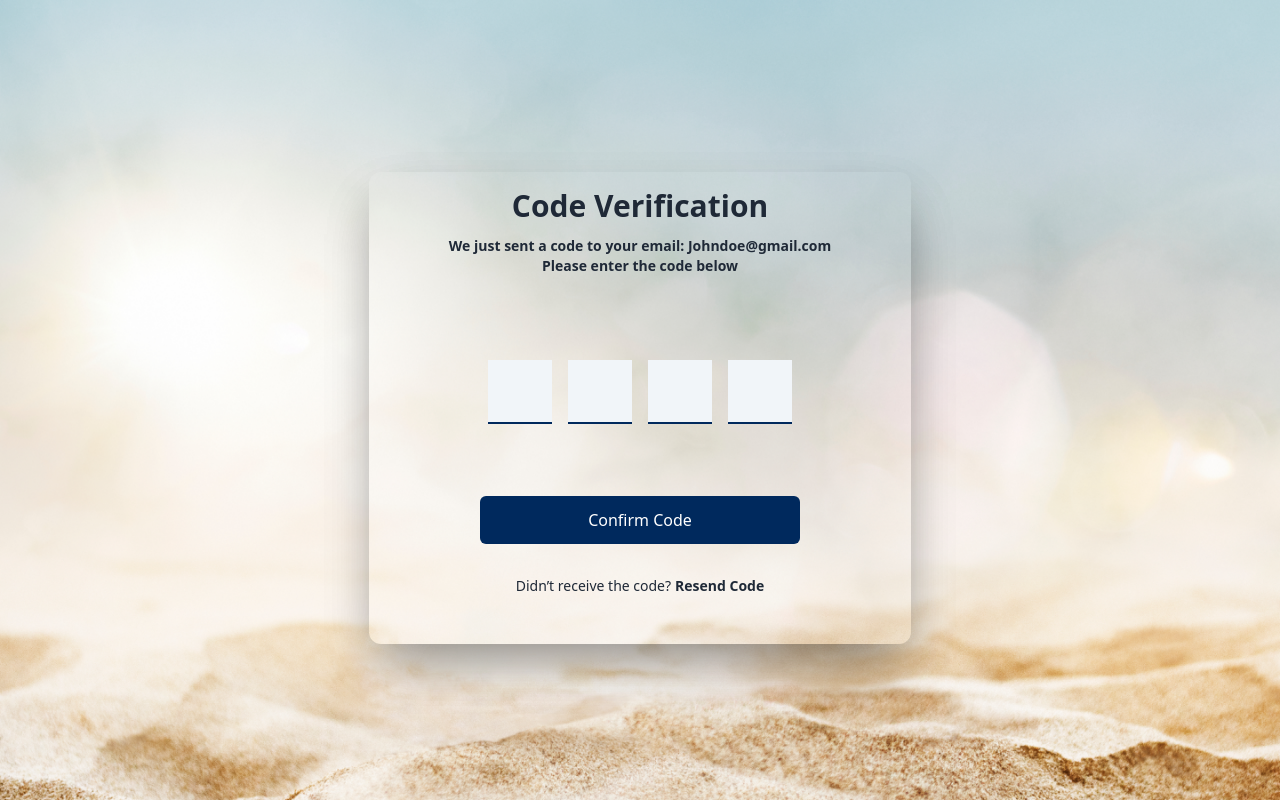
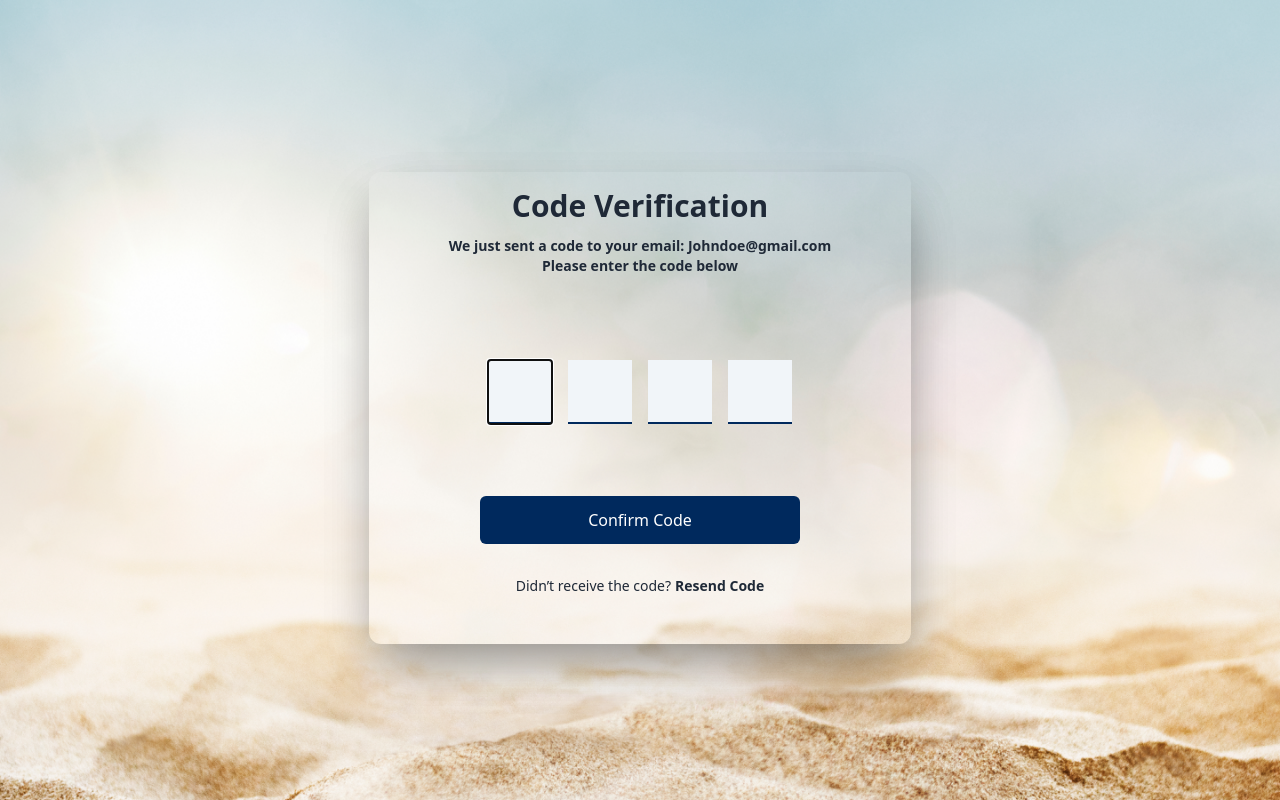
Before and after one commit to holuborhee/trackbill, a Vue app: page /verify in a window 1280 px wide. Built offline with nearby package versions, Linux system fonts and the light colour scheme.

Commit message:
add auto focus to input

```diff
--- a/src/components/ManageVerify.vue
+++ b/src/components/ManageVerify.vue
@@ -1,8 +1,14 @@
 <template>
   <div class="flex">
 
-    <div v-for="num in count" :key="num" >
-      <verify :modelValue="codeArray[num - 1]" @update:modelValue="setValue"></verify>
+    <div v-for="(num, i) in count" :key="i" >
+      <verify
+      :focus="activeInput === i"
+      :modelValue="codeArray[num - 1]"
+      :should-auto-focus="shouldAutoFocus"
+      @update:modelValue="setValue"
+      @on-focus="handleOnFocus(i)"
+      ></verify>
 
     </div>
 
@@ -15,7 +21,26 @@ export default {
   components:{
     Verify
   },
-  props: ['modelValue', 'count'],
+
+  data(){
+    return{
+      activeInput:0
+    }
+  },
+  props:{
+    modelValue:{
+      type:String,
+    },
+    count:{
+      type:Number
+    },
+     shouldAutoFocus: {
+      type: Boolean,
+      default: false,
+    },
+  },
+
+
   emits: ['update:modelValue'],
   computed: {
     codeArray: {
@@ -35,7 +60,13 @@ export default {
         this.codeArray.pop();
 
       this.codeArray = this.codeArray;
-    }
+    },
+
+    handleOnFocus(index) {
+      this.activeInput = index;
+    },
+
+
   }
 }
 </script>
--- a/src/components/Verify.vue
+++ b/src/components/Verify.vue
@@ -2,6 +2,7 @@
   <div>
 
     <input
+            ref="input"
             type="text"
            :value="modelValue"
            @input="$emit('update:modelValue', $event.target.value)"
@@ -19,11 +20,12 @@
               m-2
               text-5xl
             "
+            min="0"
+            max="9"
             @click.left="handleClick"
             @click.right="handleClick"
             @click.middle="handleClick"
-            min="0"
-            max="9"
+            @focus="handleOnFocus"
           />
 
 
@@ -33,8 +35,19 @@
 
 <script>
 export default {
-props: ['modelValue'],
-emits: ['update:modelValue'],
+props: {
+  modelValue:{
+    type: String
+  },
+  focus:{
+    type: Boolean
+  },
+  shouldAutoFocus:{
+    type: Boolean
+  }
+
+},
+emits: ['update:modelValue', 'on-focus'],
 
 
 methods:{
@@ -42,7 +55,18 @@ methods:{
        e.target.blur()
     },
 
-}
+    handleOnFocus(){
+      this.$refs.input.select();
+      return this.$emit('on-focus');
+    }
+
+},
+
+ mounted() {
+     if (this.$refs.input && this.focus && this.shouldAutoFocus) {
+      this.$refs.input.focus();
+    }
+  },
 
 }
 </script>
--- a/src/views/Verification.vue
+++ b/src/views/Verification.vue
@@ -9,7 +9,10 @@
       </p>
       <form action="#" v-on:submit.prevent="">
         <div class="px-10 py-8 flex my-8 justify-center items-center">
-          <manage-verify :count='num' v-model="code"/>
+          <manage-verify :count='num'
+          v-model="code"
+          :should-auto-focus="true"
+          />
         </div>
         <button
           type="submit"
```
